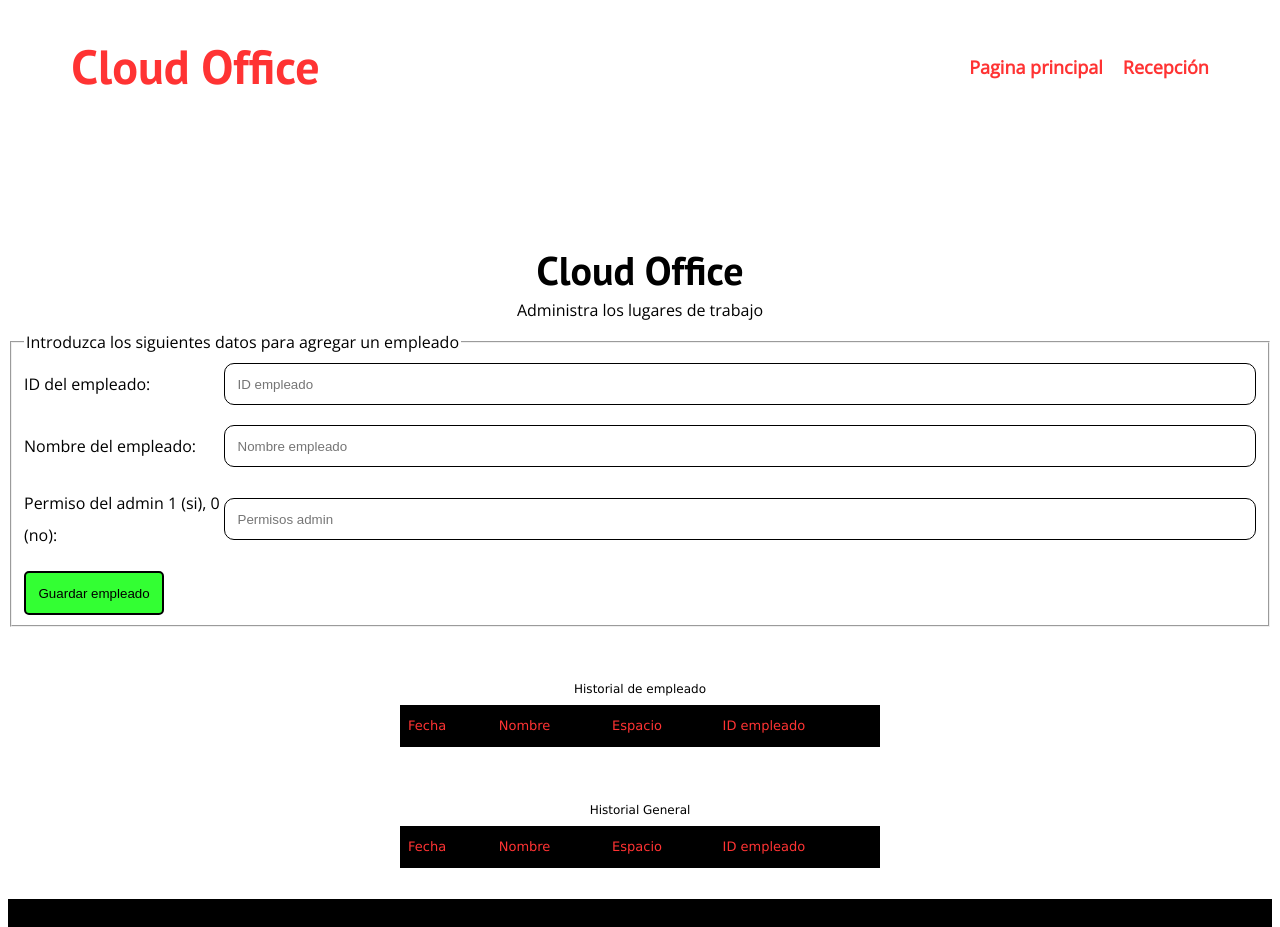
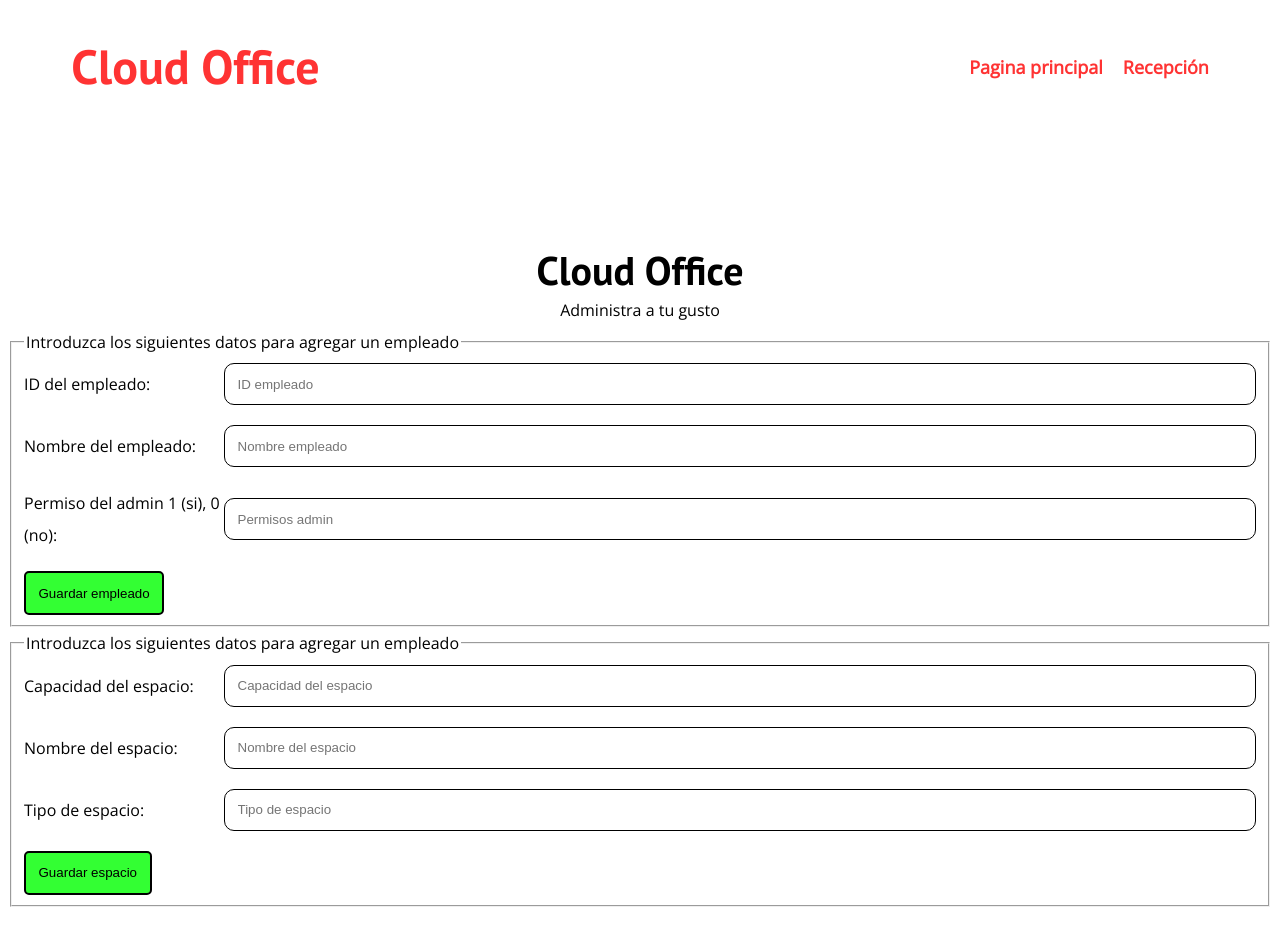
Before and after one commit to fernandoMedina-S/equipo_verde, a Flask app: template Codigo/Front end/templates/admin.html in a window 1280 px wide. Shown: the top 927 px of the page. Run offline with Flask 2, Linux system fonts and the light colour scheme; the template is opened without the code that fills it, so the values that code supplies are empty.

Commit message:
Funcion para agregar espacio

```diff
--- a/Codigo/Front end/templates/admin.html
+++ b/Codigo/Front end/templates/admin.html
@@ -34,7 +34,7 @@
 
         <div class="header_texto">
             <h2 class="no-margin">Cloud Office</h2>
-            <p class="no-margin">Administra los lugares de trabajo</p>
+            <p class="no-margin">Administra a tu gusto</p>
         </div>
     </header>
 
@@ -58,6 +58,31 @@
                 </div>
 
                 <input class="boton" type="submit" name="enviar" value="Guardar empleado">
+
+            </form>
+        </fieldset>
+    </div>
+
+    <div>
+        <fieldset>
+            <legend>Introduzca los siguientes datos para agregar un empleado</legend>
+            <form action="/agregarEspacio" method="POST">
+                <div class="campo">
+                    <label for="capacidad_espacio">Capacidad del espacio: </label>
+                    <input required type="text" id="capacidad_espacio" name="capacidad" placeholder="Capacidad del espacio"/>
+                </div>
+
+                <div class="campo">
+                    <label for="nombre_espacio">Nombre del espacio: </label>
+                    <input required type="text" id="nombre_espacio" name="nombre" placeholder="Nombre del espacio">
+                </div>
+
+                <div class="campo">
+                    <label for="tipo_espacio">Tipo de espacio: </label>
+                    <input required type="text" id="tipo_espacio" name="tipo" placeholder="Tipo de espacio">
+                </div>
+
+                <input class="boton" type="submit" name="enviar" value="Guardar espacio">
 
             </form>
         </fieldset>
```
Also changed, not shown: Codigo/Front end/app.py (+20 -6 lines), Codigo/Front end/templates/agregarEspacio.html (added, +12 -0 lines).
